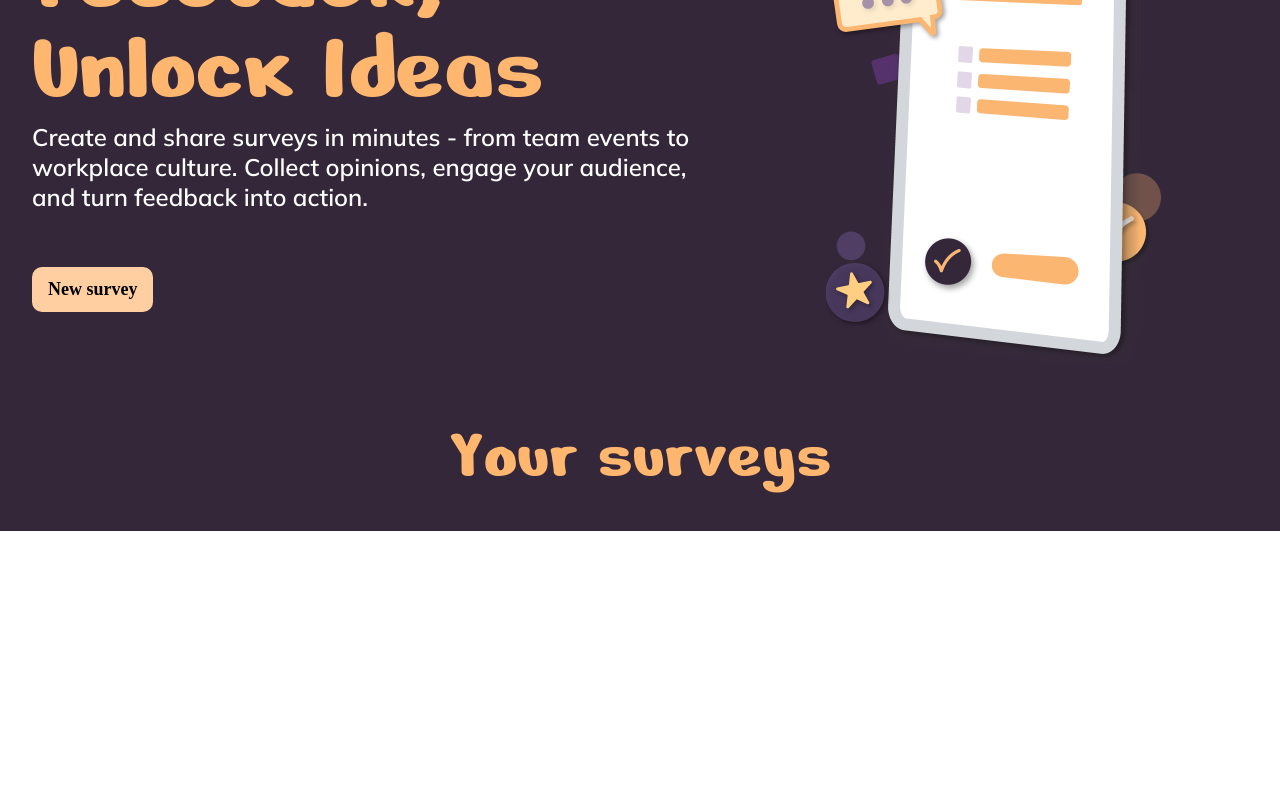
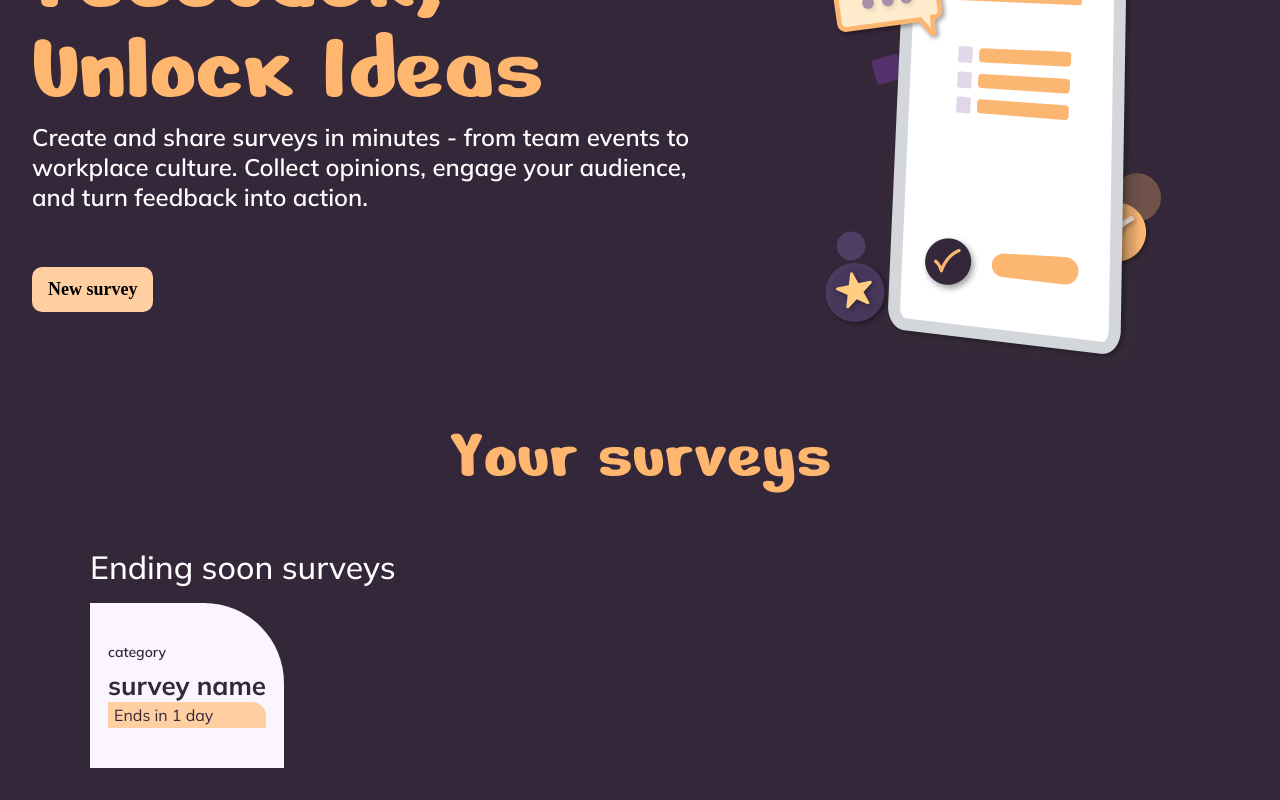
Before and after one commit to XbatzoX/poll-app, an Angular app: page / in a window 1280 px wide. Shown: the part 318-1118 px from the top of the page. Before the commit the page ends 849 px from the top, so only its background shows below. Built offline with nearby package versions, Linux system fonts and the light colour scheme; a web font is replaced by a local one.

Commit message:
created survey list container on main page

```diff
--- a/src/app/shared/components/create-survey-form/create-survey-form.ts
+++ b/src/app/shared/components/create-survey-form/create-survey-form.ts
@@ -111,7 +111,7 @@ export class CreateSurveyForm {
     console.log(this.questions);
     this.addNewFormGroup();
     console.log(this.surveyForm.value);
-    this.surveyPublished.set(true);
+    // this.surveyPublished.set(true);
   }
 
   surveyForm = new FormGroup({
--- a/src/app/shared/components/main-surveys/main-surveys.html
+++ b/src/app/shared/components/main-surveys/main-surveys.html
@@ -1,3 +1,17 @@
 <article class="mainSurveysContainer">
-    <span class="mainSurveysContainer__caption">Your surveys</span>
+    <span class="mainSurveysContainer__caption padding-bottom-xl">Your surveys</span>
+    <div class="surveyListContainer">
+        <span class="surveyListContainer__text">Ending soon surveys</span>
+        <article class="listContainer">
+            <div class="listContainer__card">
+                <div class="listContainer__card__caption">
+                    <span class="listContainer__card__caption__category">category</span>
+                    <span class="listContainer__card__caption__name">survey name</span>
+                </div>
+                <div class="listContainer__card__dateBox">
+                    <span class="listContainer__card__dateBox__text">Ends in 1 day</span>
+                </div>
+            </div>
+        </article>
+    </div>
 </article>
--- a/src/app/shared/components/main-surveys/main-surveys.scss
+++ b/src/app/shared/components/main-surveys/main-surveys.scss
@@ -3,8 +3,9 @@
 @use 'sass:map';
 
 .mainSurveysContainer{
-    width: 1300px;
+    width: 1100px;
     @include mx.flex-center();
+    gap: map.get(var.$sizes, m);
 
     &__caption{
         text-align: center;
@@ -14,3 +15,50 @@
         color: map.get(var.$colors, font-orange);
     }
 }
+
+.surveyListContainer{
+    font-family: 'MyMulish';
+    width: 100%;
+    @include mx.flex-start();
+    gap: map.get(var.$sizes, m);
+
+    &__text{
+        font-size: map.get(var.$sizes, xl);
+        font-weight: 500;
+        color: white;
+    }
+}
+
+.listContainer{
+    display: flex;
+    justify-content: start;
+    gap: map.get(var.$sizes, m);
+
+    &__card{
+        background-color: map.get(var.$colors, card);
+        padding: map.get(var.$normSizes, xxl) map.get(var.$sizes, xm);
+        border-top-right-radius: map.get(var.$normSizes, sUltra);
+        color: map.get(var.$colors, dashboard-bg);
+
+        &__caption{
+            @include mx.flex-start();
+            gap: map.get(var.$sizes, s);
+
+            &__category{
+                font-size: map.get(var.$sizes, sm);
+                font-weight: 600;
+            }
+
+            &__name{
+                font-size: map.get(var.$sizes, ll);
+                font-weight: 700;
+            }
+        }
+
+        &__dateBox{
+            background-color: map.get(var.$colors, button-bg-survey);
+            padding: 3px 6px;
+            border-top-right-radius: map.get(var.$sizes, sm);
+        }
+    }
+}
--- a/src/styles/abstracts/_variables.scss
+++ b/src/styles/abstracts/_variables.scss
@@ -5,7 +5,8 @@ $colors:(
     button-bg-survey: #FFCFA1,
     btn-white: #FEFDFF,
     input-focus: #FEE9D4,
-    list-hover: #F4E9FB
+    list-hover: #F4E9FB,
+    card: #FAF5FE,
 );
 
 $sizes:(
@@ -17,6 +18,7 @@ $sizes:(
     m: 16px,
     xm: 18px,
     l: 24px,
+    ll:26px,
     xl: 32px,
     xxl: 48px,
     sUltra:56px,
```
